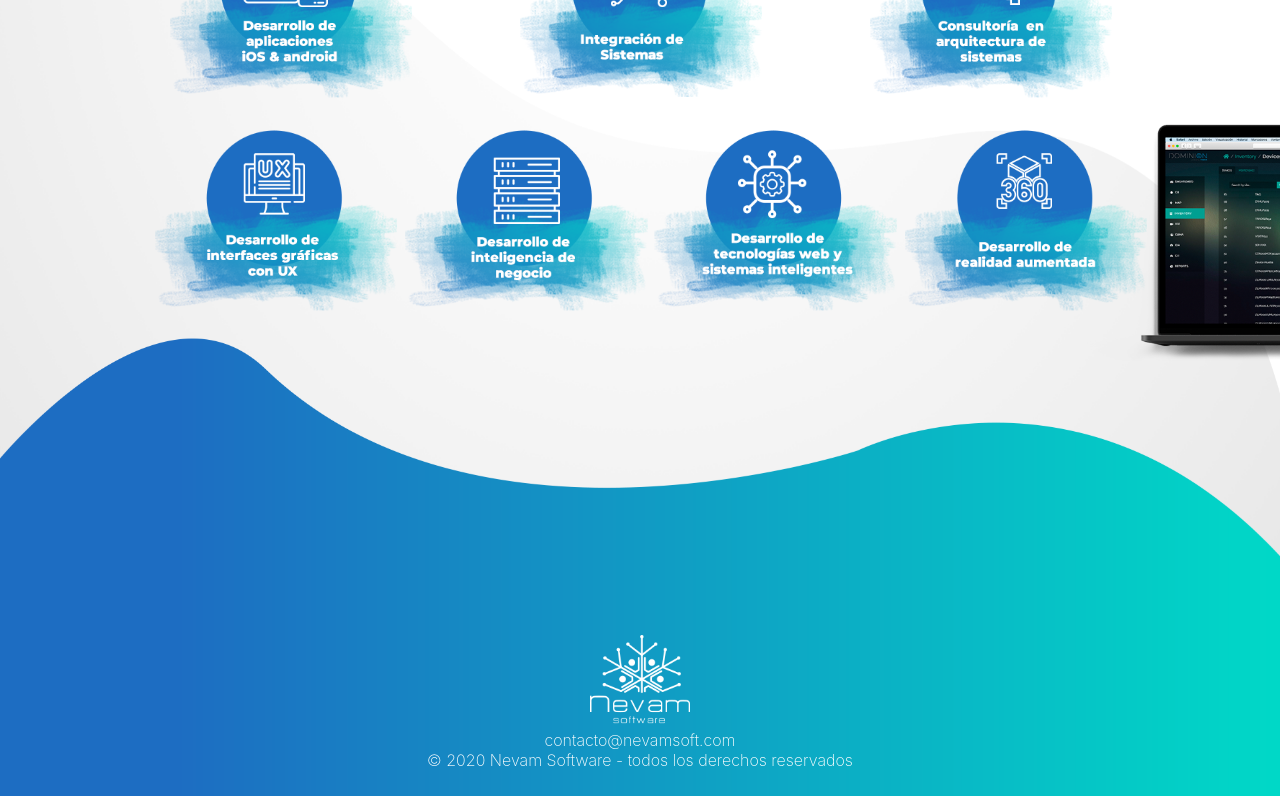
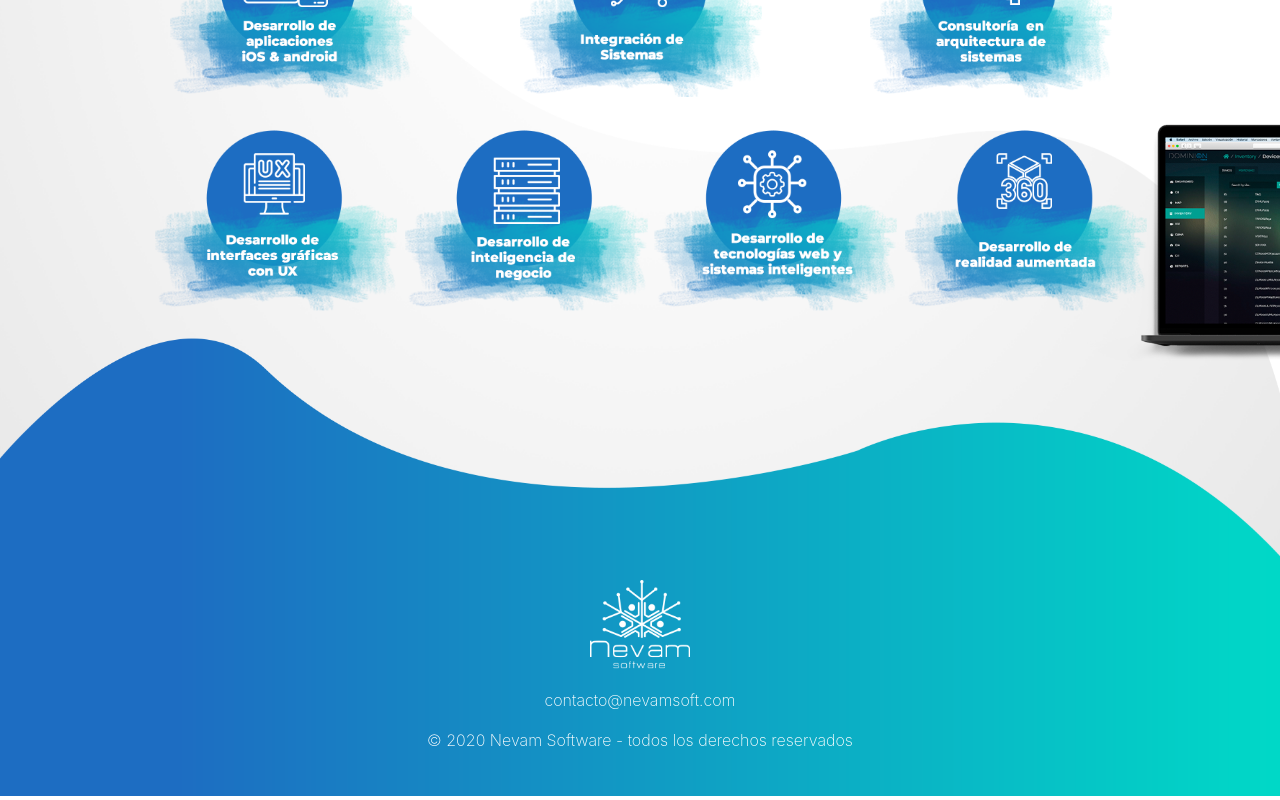
Before and after one commit to DiegoCruz24/nevam, a React (Create React App) app: page / in a window 1280 px wide. Shown: the part 1667-2467 px from the top of the page. Built offline with nearby package versions, Linux system fonts and the light colour scheme.

Commit message:
cambio en footer

```diff
--- a/src/Styles/Footer/FooterStyles.css
+++ b/src/Styles/Footer/FooterStyles.css
@@ -3,10 +3,12 @@
 }
 .container-footer img{
     width: 100px;
+    margin: 10px;
 }
 .container-footer p{
     color: white;
     font-weight: 200;
+    margin: 5px 0 20px 0;
 }
 
 /*responsivo*/
```
